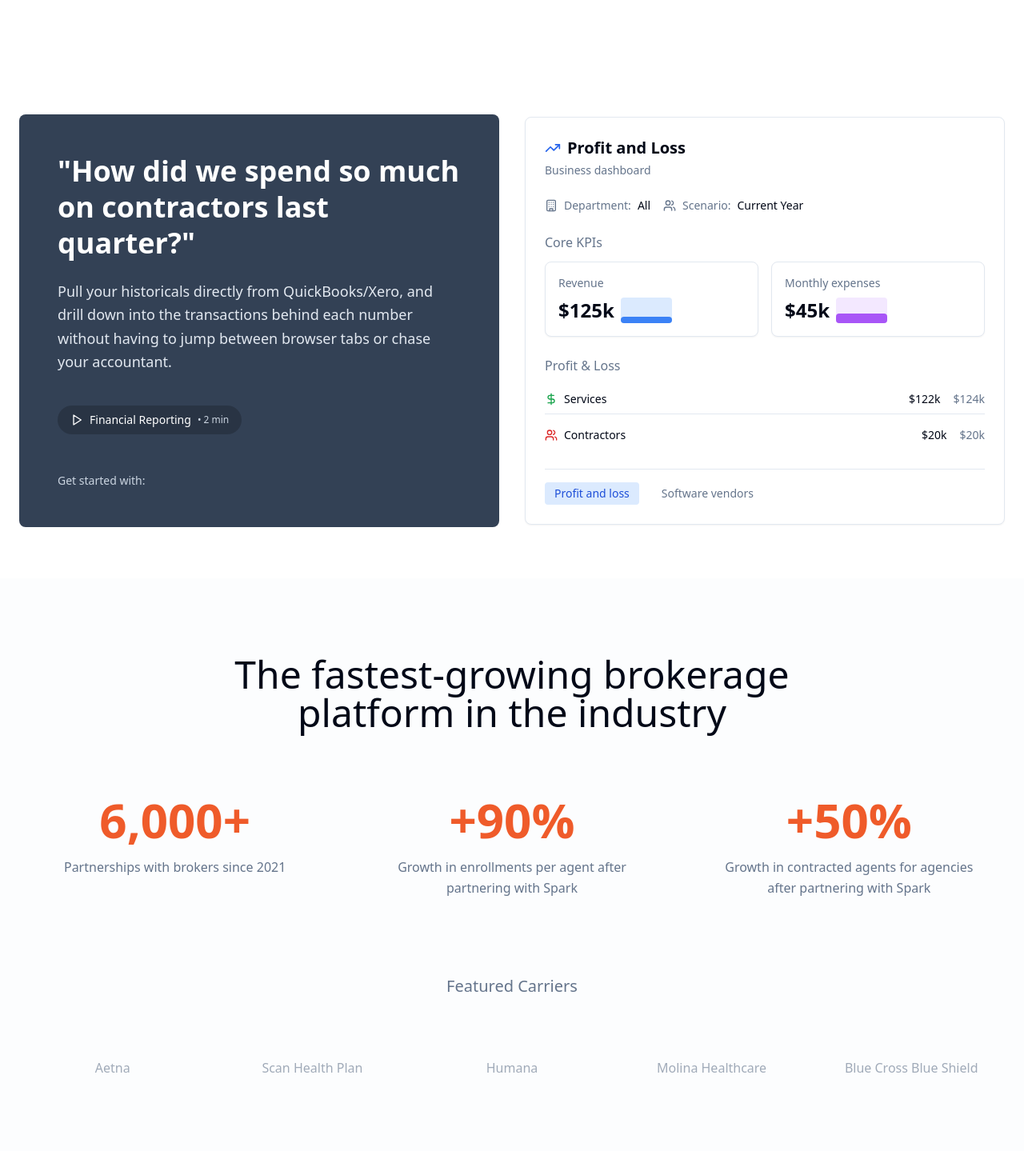
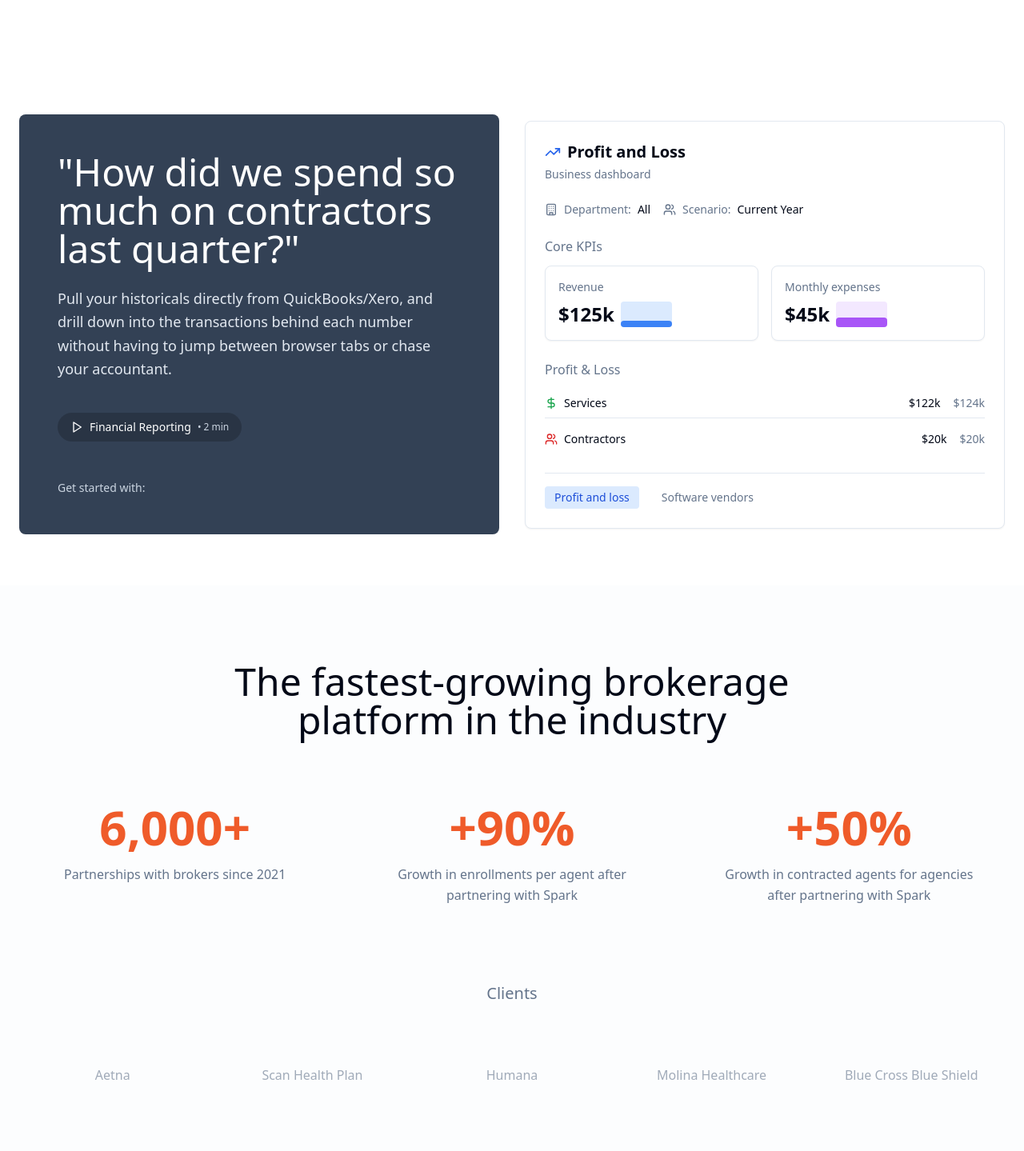
Before and after one commit to miraflorastudio/jemco-business-solutions, a React (Vite) app: page / in a window 1280 px wide. Shown: the part 2012-3451 px from the top of the page at 80% size. Built offline with nearby package versions, Linux system fonts and the light colour scheme.

Commit message:
Update Stats Section
Change "Featured Carriers" to "Clients" and apply the same font and text style as "The foundation for thriving businesses" to the "How did we spend so much on contractors" section.

```diff
--- a/src/components/ReportingSection.tsx
+++ b/src/components/ReportingSection.tsx
@@ -8,7 +8,7 @@ const ReportingSection = () => {
         <div className="grid lg:grid-cols-2 gap-8 items-center">
           {/* Left Panel - Dark Green */}
           <div className="bg-slate-700 p-12 rounded-lg text-white space-y-6">
-            <h2 className="text-4xl font-bold leading-tight">
+            <h2 className="text-4xl lg:text-5xl font-normal leading-tight">
               "How did we spend so much on contractors last quarter?"
             </h2>
             <p className="text-lg text-slate-200 leading-relaxed">
--- a/src/components/StatsSection.tsx
+++ b/src/components/StatsSection.tsx
@@ -44,7 +44,7 @@ const StatsSection = () => {
         </div>
 
         <div className="space-y-12">
-          <h3 className="text-xl font-medium text-center text-muted-foreground">Featured Carriers</h3>
+          <h3 className="text-xl font-medium text-center text-muted-foreground">Clients</h3>
           <div className="grid grid-cols-2 md:grid-cols-5 gap-8 items-center">
             {carriers.map((carrier, index) => (
               <div key={index} className="flex items-center justify-center h-20 p-4">
```
